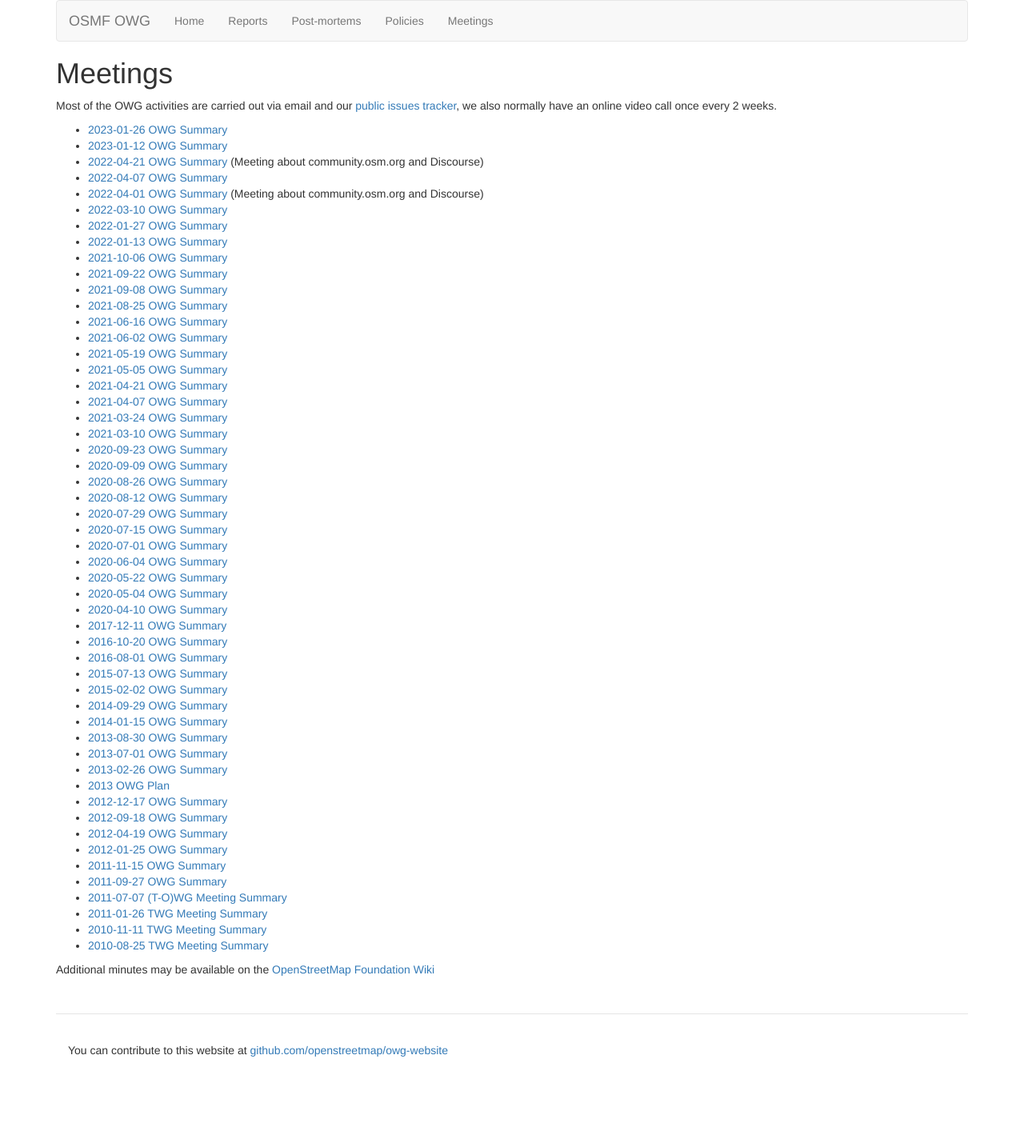
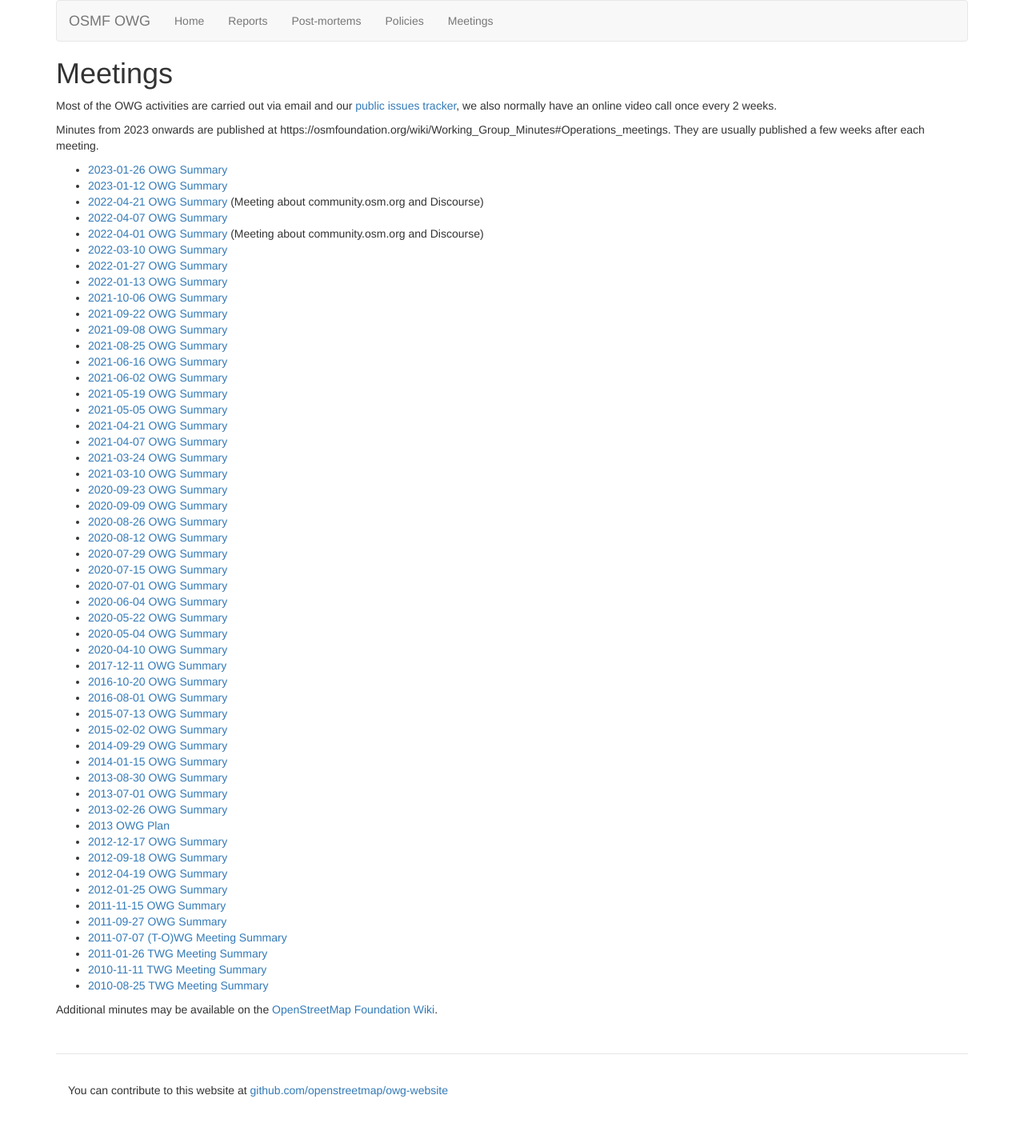
Before and after one commit to openstreetmap/owg-website, a Jekyll site: the page built from meetings.md, in a window 1280 px wide. Shown: the whole page at 80% size. Built offline with Jekyll 4.4.1, drawn with Linux system fonts in a browser that asks for light colours; before the commit the page ends 1369 px from its top, so only the background shows below that.

Commit message:
Add detail for 2023+ missing minutes, now kept by OSMF

```diff
--- a/meetings.md
+++ b/meetings.md
@@ -6,6 +6,9 @@ permalink: /meetings/
 # {{ page.title }}
 
 Most of the OWG activities are carried out via email and our [public issues tracker](https://github.com/openstreetmap/operations), we also normally have an online video call once every 2 weeks.
+
+Minutes from 2023 onwards are published at https://osmfoundation.org/wiki/Working_Group_Minutes#Operations_meetings.
+They are usually published a few weeks after each meeting.
 
 * [2023-01-26 OWG Summary](https://wiki.osmfoundation.org/wiki/Operations/Minutes/2023-01-26)
 * [2023-01-12 OWG Summary](https://wiki.osmfoundation.org/wiki/Operations/Minutes/2023-01-12)
@@ -60,4 +63,4 @@ Most of the OWG activities are carried out via email and our [public issues trac
 * [2010-11-11 TWG Meeting Summary]({{ site.baseurl }}/files/TWGmeetingsummary2010-11-11.pdf)
 * [2010-08-25 TWG Meeting Summary]({{ site.baseurl }}/files/TWGMeetingSummary2010-08-25.pdf)
 
-Additional minutes may be available on the [OpenStreetMap Foundation Wiki](https://wiki.osmfoundation.org/wiki/Special:PrefixIndex?prefix=Operations%2FMinutes)
+Additional minutes may be available on the [OpenStreetMap Foundation Wiki](https://wiki.osmfoundation.org/wiki/Special:PrefixIndex?prefix=Operations%2FMinutes).
```
